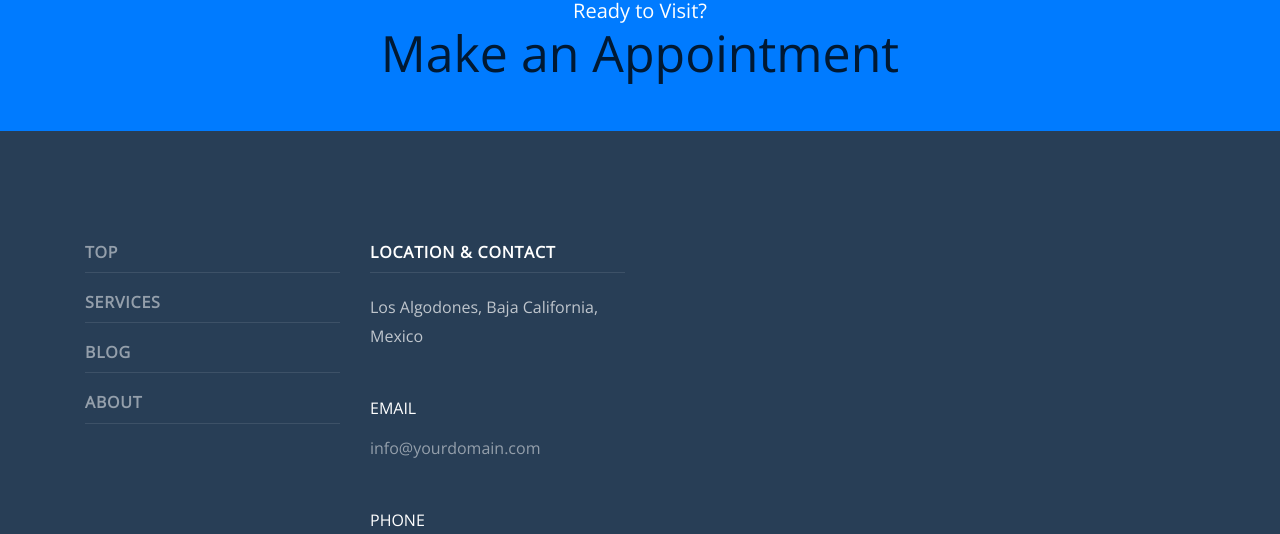
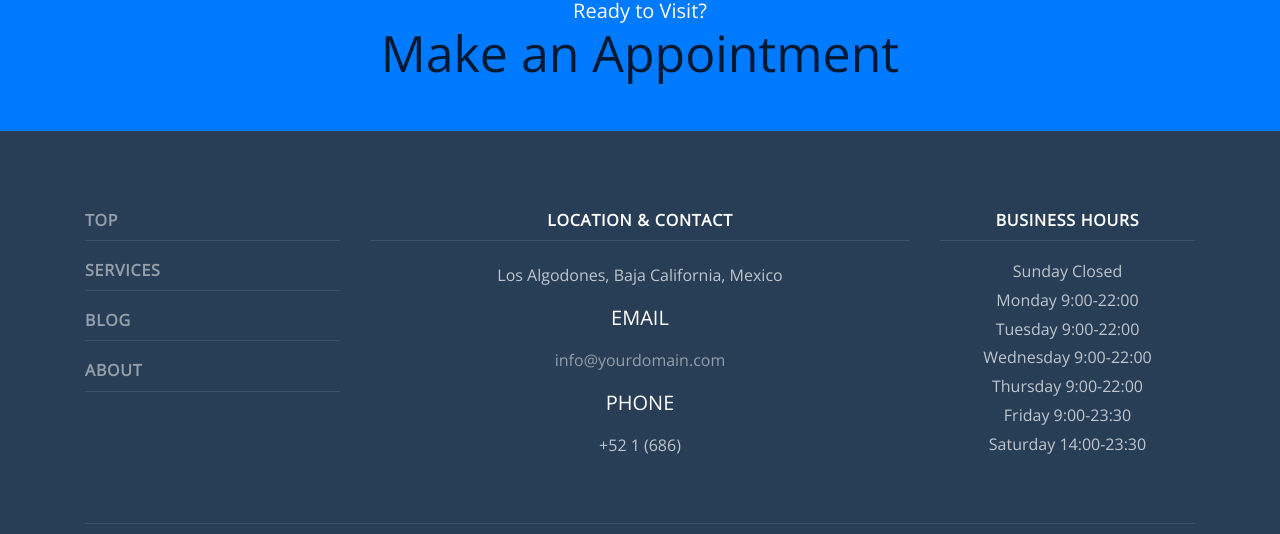
Before and after one commit to e-landeros/Dental_Blue_Theme, a plain HTML site: page index.html in a window 1280 px wide. Shown: the part 5515-6049 px from the top of the page. Drawn offline with nearby package versions, Linux system fonts and the light colour scheme; files whose address does not match are found by name.

Commit message:
changed foioter style added hours of operation

```diff
--- a/index.html
+++ b/index.html
@@ -539,7 +539,7 @@
     <footer class="site-footer" role="contentinfo">
       <div class="container">
         <div class="row mb-2 element-animate">
-          <div class="col-md-3 mb-3">
+          <div class="col-md-3 mb-2">
               <h3><a href="#top">Top</a></h3>
             <h3><a href="services.html">Services</a></h3>
             <h3><a href="news.html">Blog</a></h3>
@@ -553,17 +553,32 @@
           </div> -->
 
 
-          <div class="col-md-3 mb-2">
+          <div class="col-md-6 mb-2 text-center">
             <h3>Location &amp; Contact</h3>
-            <p class="mb-5">Los Algodones, Baja California, Mexico</p>
+            <p>Los Algodones, Baja California, Mexico</p>
 
-            <h4 class="text-uppercase mb-3 h6 text-white">Email</h5>
-            <p class="mb-5"><a href="mailto:info@yourdomain.com">info@yourdomain.com</a></p>
+            <h5 class="text-uppercase mb-3 text-white">Email</h5>
+            <p><a href="mailto:info@yourdomain.com">info@yourdomain.com</a></p>
 
-            <h4 class="text-uppercase mb-3 h6 text-white">Phone</h5>
+            <h5 class="text-uppercase mb-3 text-white">Phone</h5>
             <p>+52 1 (686)</p>
 
           </div>
+
+          <div class="col-md-3 mb-2">
+              <h3 class="text-uppercase mb-3 text-white text-center">Business Hours</h3>
+              <ul class="list-unstyled opening-hours text-center">
+                <li>Sunday <span class="pull-right">Closed</span></li>
+                <li>Monday <span class="pull-right">9:00-22:00</span></li>
+                <li>Tuesday <span class="pull-right">9:00-22:00</span></li>
+                <li>Wednesday <span class="pull-right">9:00-22:00</span></li>
+                <li>Thursday <span class="pull-right">9:00-22:00</span></li>
+                <li>Friday <span class="pull-right">9:00-23:30</span></li>
+                <li>Saturday <span class="pull-right">14:00-23:30</span></li>
+              </ul>
+
+          </div>
+
         </div>
 
         <div class="row pt-md-3 element-animate">
@@ -573,7 +588,7 @@
           <div class="col-md-6 col-sm-12 copyright">
             <p>&copy; 2018 Dental_Blue. Designed &amp; Developed by Fabian Landeros</p>
             <p>Photo credits to Kyle Loftus</p>
-            <a style="background-color:black;color:white;text-decoration:none;padding:4px 6px;font-family:-apple-system, BlinkMacSystemFont, &quot;San Francisco&quot;, &quot;Helvetica Neue&quot;, Helvetica, Ubuntu, Roboto, Noto, &quot;Segoe UI&quot;, Arial, sans-serif;font-size:12px;font-weight:bold;line-height:1.2;display:inline-block;border-radius:3px" href="https://unsplash.com/@kalvisuals?utm_medium=referral&amp;utm_campaign=photographer-credit&amp;utm_content=creditBadge" target="_blank" rel="noopener noreferrer" title="Download free do whatever you want high-resolution photos from Kal Loftus"><span style="display:inline-block;padding:2px 3px"><svg xmlns="http://www.w3.org/2000/svg" style="height:12px;width:auto;position:relative;vertical-align:middle;top:-2px;fill:white" viewBox="0 0 32 32"><title>unsplash-logo</title><path d="M10 9V0h12v9H10zm12 5h10v18H0V14h10v9h12v-9z"></path></svg></span><span style="display:inline-block;padding:2px 3px">Kal Loftus</span></a>
+            <!-- <a style="background-color:black;color:white;text-decoration:none;padding:4px 6px;font-family:-apple-system, BlinkMacSystemFont, &quot;San Francisco&quot;, &quot;Helvetica Neue&quot;, Helvetica, Ubuntu, Roboto, Noto, &quot;Segoe UI&quot;, Arial, sans-serif;font-size:12px;font-weight:bold;line-height:1.2;display:inline-block;border-radius:3px" href="https://unsplash.com/@kalvisuals?utm_medium=referral&amp;utm_campaign=photographer-credit&amp;utm_content=creditBadge" target="_blank" rel="noopener noreferrer" title="Download free do whatever you want high-resolution photos from Kal Loftus"><span style="display:inline-block;padding:2px 3px"><svg xmlns="http://www.w3.org/2000/svg" style="height:12px;width:auto;position:relative;vertical-align:middle;top:-2px;fill:white" viewBox="0 0 32 32"><title>unsplash-logo</title><path d="M10 9V0h12v9H10zm12 5h10v18H0V14h10v9h12v-9z"></path></svg></span><span style="display:inline-block;padding:2px 3px">Kal Loftus</span></a> -->
           </div>
 
           <div class="col-md-6 col-sm-12 text-md-right text-sm-left">
--- a/scss/style.scss
+++ b/scss/style.scss
@@ -631,7 +631,7 @@ header {
 
 // Footer
 .site-footer {
-	padding: 7em 0;
+	padding: 5em 0;
 	background: lighten(#ccc, 15%);
 	background: #283E56;
 	color: rgba(255,255,255,.7);
```
Also changed, not shown: css/style.css.
